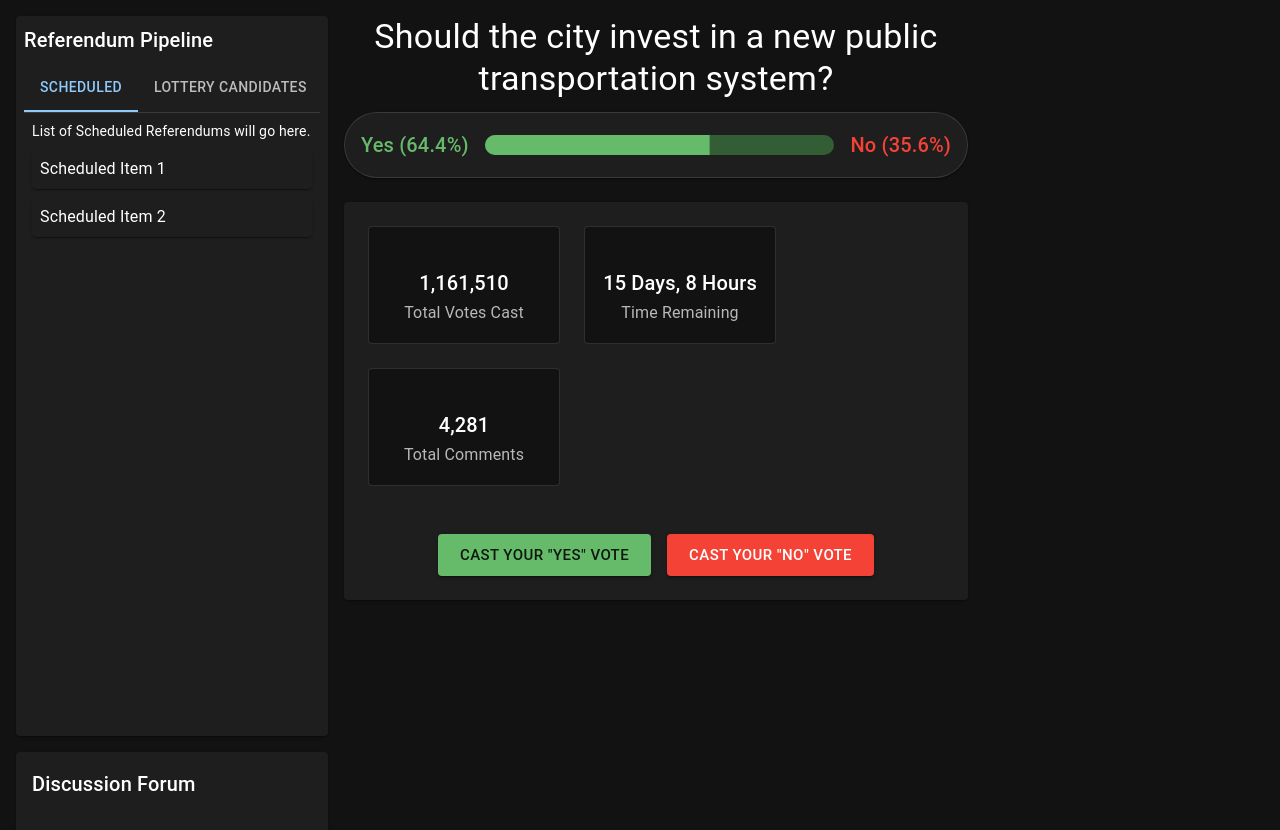
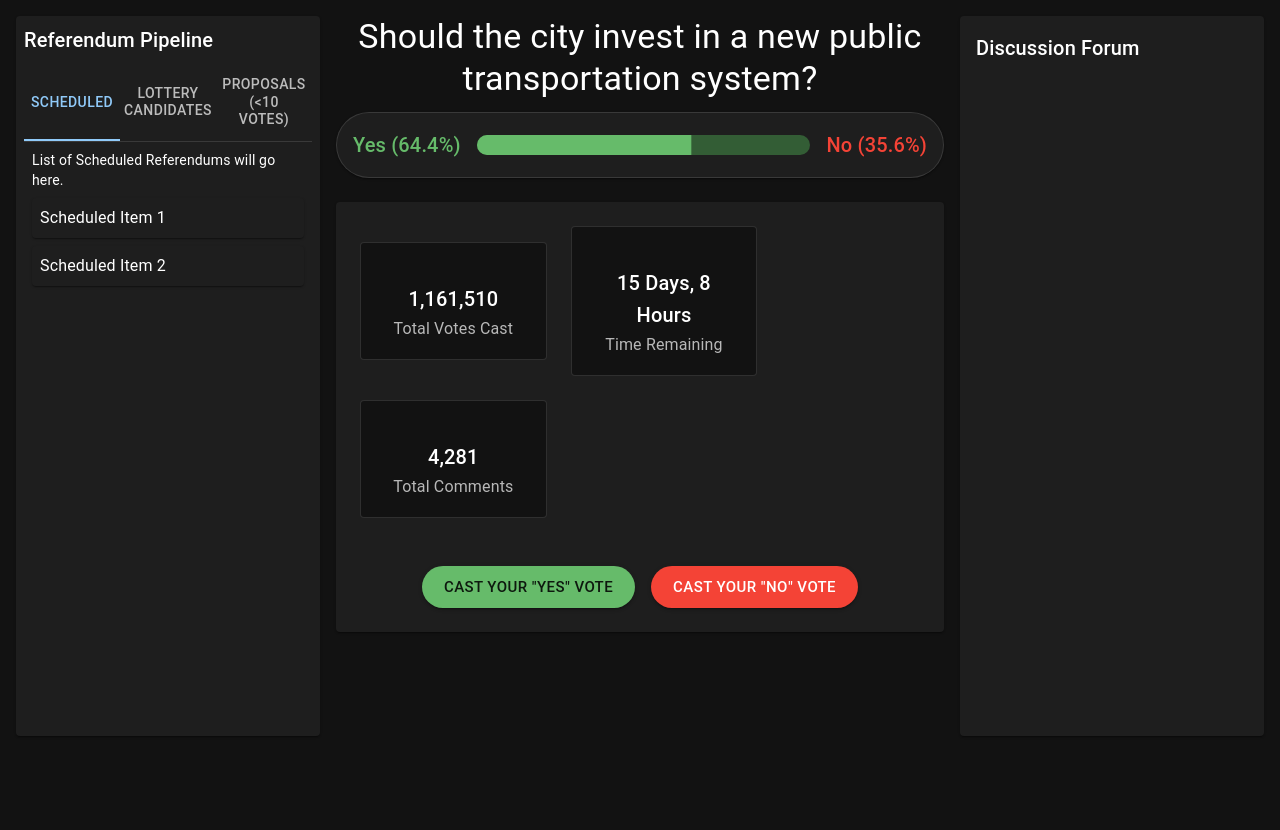
Before and after one commit to ofds/referendum, a React (Vite) app in the folder frontend/: page / in a window 1280 px wide. Shown: the top 830 px of the page. After the commit the page ends 800 px from the top, so only its background shows below. Built offline with nearby package versions, Linux system fonts and the light colour scheme; some icons are missing.

Commit message:
refactor: adjust layout and styling for responsive design in App, CentralStage, and LeftPanel components

```diff
--- a/frontend/src/App.tsx
+++ b/frontend/src/App.tsx
@@ -1,6 +1,6 @@
 // src/App.tsx
 import React from 'react';
-import { Box, CssBaseline } from '@mui/material'; // Removed Grid import
+import { Box, CssBaseline } from '@mui/material';
 import { ThemeProvider, createTheme } from '@mui/material/styles';
 import { LeftPanel } from './components/LeftPanel';
 import { CentralStage } from './components/CentralStage';
@@ -27,8 +27,8 @@ function App() {
       }}>
         {/* Left Panel */}
         <Box sx={{
-          flex: { xs: '1 1 100%', md: '0 0 25%' }, // flex-grow, flex-shrink, flex-basis
-          maxWidth: { xs: '100%', md: '25%' }, // Explicit max-width to prevent overflow
+          flex: { xs: '1 1 100%', md: '0 0 calc(25% - 8px)' }, // Adjusted flex-basis for gap
+          maxWidth: { xs: '100%', md: 'calc(25% - 8px)' },     // Adjusted max-width for gap
           minWidth: 0, // Allow shrinking
           boxSizing: 'border-box', // Ensure padding/border is included in width
         }}>
@@ -37,8 +37,8 @@ function App() {
 
         {/* Central Stage */}
         <Box sx={{
-          flex: { xs: '1 1 100%', md: '0 0 50%' }, // flex-grow, flex-shrink, flex-basis
-          maxWidth: { xs: '100%', md: '50%' }, // Explicit max-width
+          flex: { xs: '1 1 100%', md: '0 0 calc(50% - 16px)' }, // Adjusted flex-basis for gap
+          maxWidth: { xs: '100%', md: 'calc(50% - 16px)' },     // Adjusted max-width for gap
           minWidth: 0, // Allow shrinking
           boxSizing: 'border-box',
         }}>
@@ -47,8 +47,8 @@ function App() {
 
         {/* Right Panel */}
         <Box sx={{
-          flex: { xs: '1 1 100%', md: '0 0 25%' }, // flex-grow, flex-shrink, flex-basis
-          maxWidth: { xs: '100%', md: '25%' }, // Explicit max-width
+          flex: { xs: '1 1 100%', md: '0 0 calc(25% - 8px)' }, // Adjusted flex-basis for gap
+          maxWidth: { xs: '100%', md: 'calc(25% - 8px)' },     // Adjusted max-width for gap
           minWidth: 0, // Allow shrinking
           boxSizing: 'border-box',
         }}>
--- a/frontend/src/components/CentralStage.tsx
+++ b/frontend/src/components/CentralStage.tsx
@@ -31,7 +31,6 @@ export const CentralStage = () => {
 
       {/* The Vote Progress Bar (Oval) */}
       <Paper sx={{ p: 2, mb: 3, borderRadius: '50px', border: 1, borderColor: 'divider' }}>
-        {/* ADDED overflow: 'hidden' here */}
         <Box sx={{ display: 'flex', alignItems: 'center', gap: 2, overflow: 'hidden' }}>
           <Typography variant="h6" color="success.main" sx={{ whiteSpace: 'nowrap' }}>Yes ({yesPercentage.toFixed(1)}%)</Typography>
           <LinearProgress
@@ -79,8 +78,8 @@ export const CentralStage = () => {
           {/* Action Buttons - now using Stack for simpler horizontal layout */}
           <Box sx={{ width: '100%', display: 'flex', justifyContent: 'center', mt: 3 }}> {/* mt: 3 for margin-top */}
             <Stack direction="row" spacing={2}> {/* Stack for buttons */}
-              <Button variant="contained" color="success" size="large">Cast Your "Yes" Vote</Button>
-              <Button variant="contained" color="error" size="large">Cast Your "No" Vote</Button>
+              <Button variant="contained" color="success" size="large" sx={{ borderRadius: '50px' }}>Cast Your "Yes" Vote</Button> {/* Added borderRadius */}
+              <Button variant="contained" color="error" size="large" sx={{ borderRadius: '50px' }}>Cast Your "No" Vote</Button>   {/* Added borderRadius */}
             </Stack>
           </Box>
 
--- a/frontend/src/components/LeftPanel.tsx
+++ b/frontend/src/components/LeftPanel.tsx
@@ -51,7 +51,7 @@ export const LeftPanel = () => {
 
       {/* Tabs Navigation */}
       <Box sx={{ borderBottom: 1, borderColor: 'divider' }}>
-        <Tabs value={value} onChange={handleChange} aria-label="referendum pipeline tabs" variant="scrollable" scrollButtons="auto">
+        <Tabs value={value} onChange={handleChange} aria-label="referendum pipeline tabs" variant="fullWidth" >
           <Tab label="Scheduled" {...a11yProps(0)} />
           <Tab label="Lottery Candidates" {...a11yProps(1)} />
           <Tab label="Proposals (<10 Votes)" {...a11yProps(2)} />
@@ -78,14 +78,14 @@ export const LeftPanel = () => {
           <Typography variant="body2" sx={{ mb: 1 }}>List of Referendum Proposals (10 votes) will go here.</Typography>
           {/* Your "Propose a Political Topic" button will go here */}
           <Box sx={{ mb: 1, display: 'flex', justifyContent: 'center' }}>
-            <Paper component="button" sx={{
+          <Paper component="button" sx={{
                 width: '100%',
                 py: 1.5,
                 border: 'none',
-                backgroundColor: 'primary.main', // Example background color
-                color: 'primary.contrastText',  // Example text color
+                backgroundColor: 'primary.main',
+                color: 'primary.contrastText',
                 cursor: 'pointer',
-                borderRadius: '4px',
+                borderRadius: '50px', // Changed to 50px for pill shape
                 '&:hover': {
                     backgroundColor: 'primary.dark',
                 }
```
